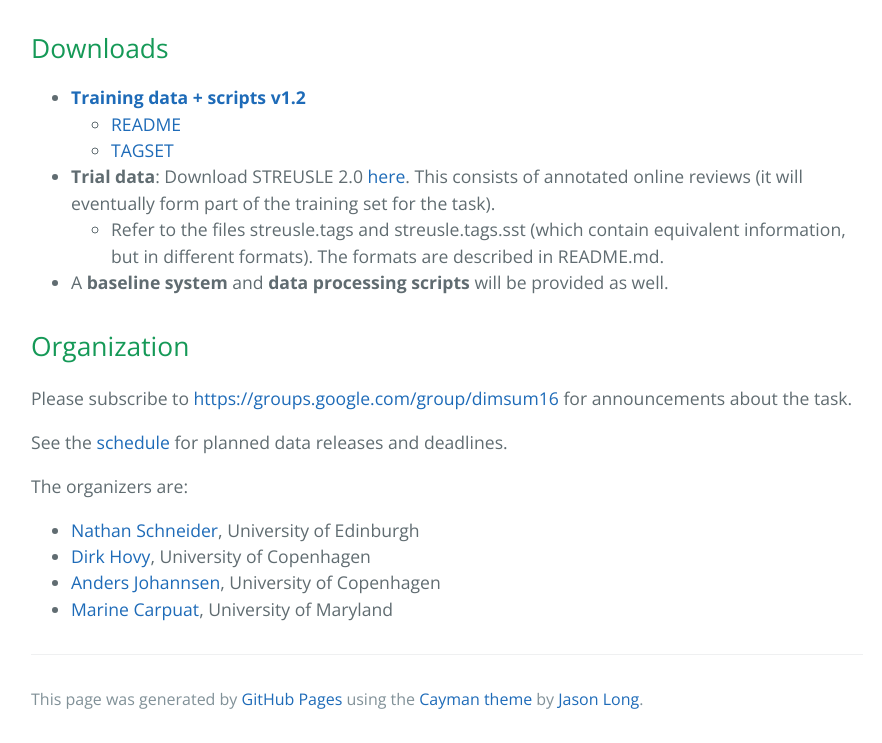
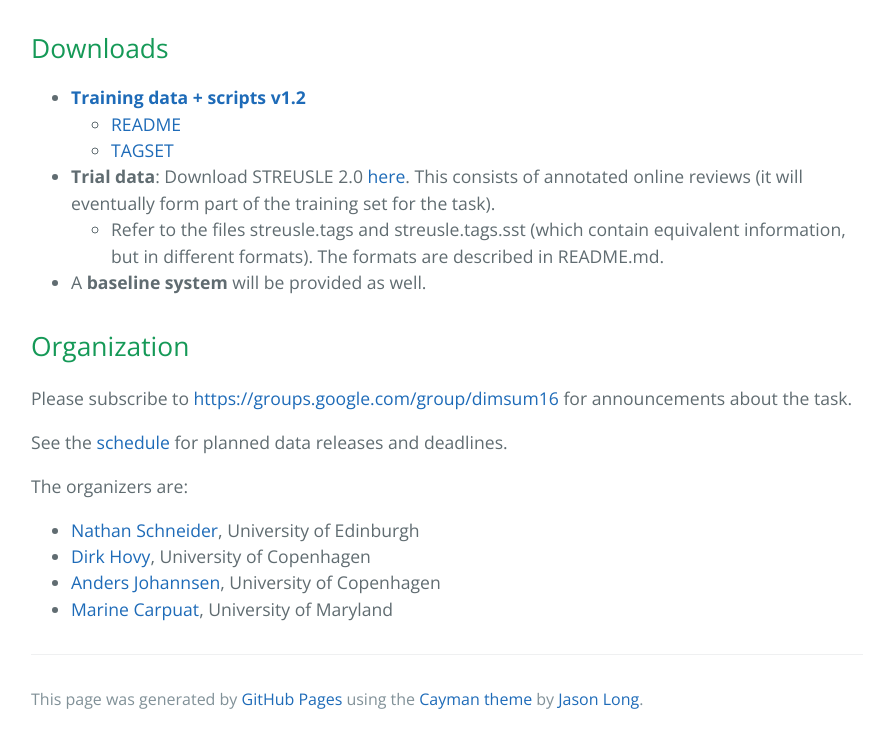
Before and after one commit to dimsum16/dimsum16.github.io, a plain HTML site: page index.html in a window 1280 px wide. Shown: the part 2802-3545 px from the top of the page, without its empty margins (193-1075 px from the left). Drawn offline with nearby package versions, Linux system fonts and the light colour scheme.

```diff
--- a/index.html
+++ b/index.html
@@ -110,7 +110,7 @@
 <li>Refer to the files streusle.tags and streusle.tags.sst (which contain equivalent information, but in different formats). The formats are described in README.md.</li>
 </ul>
 </li>
-<li>A <strong>baseline system</strong> and <strong>data processing scripts</strong> will be provided as well.</li>
+<li>A <strong>baseline system</strong> will be provided as well.</li>
 </ul>
 
 <h2>
```
Also changed, not shown: params.json (+1 -1 lines).
